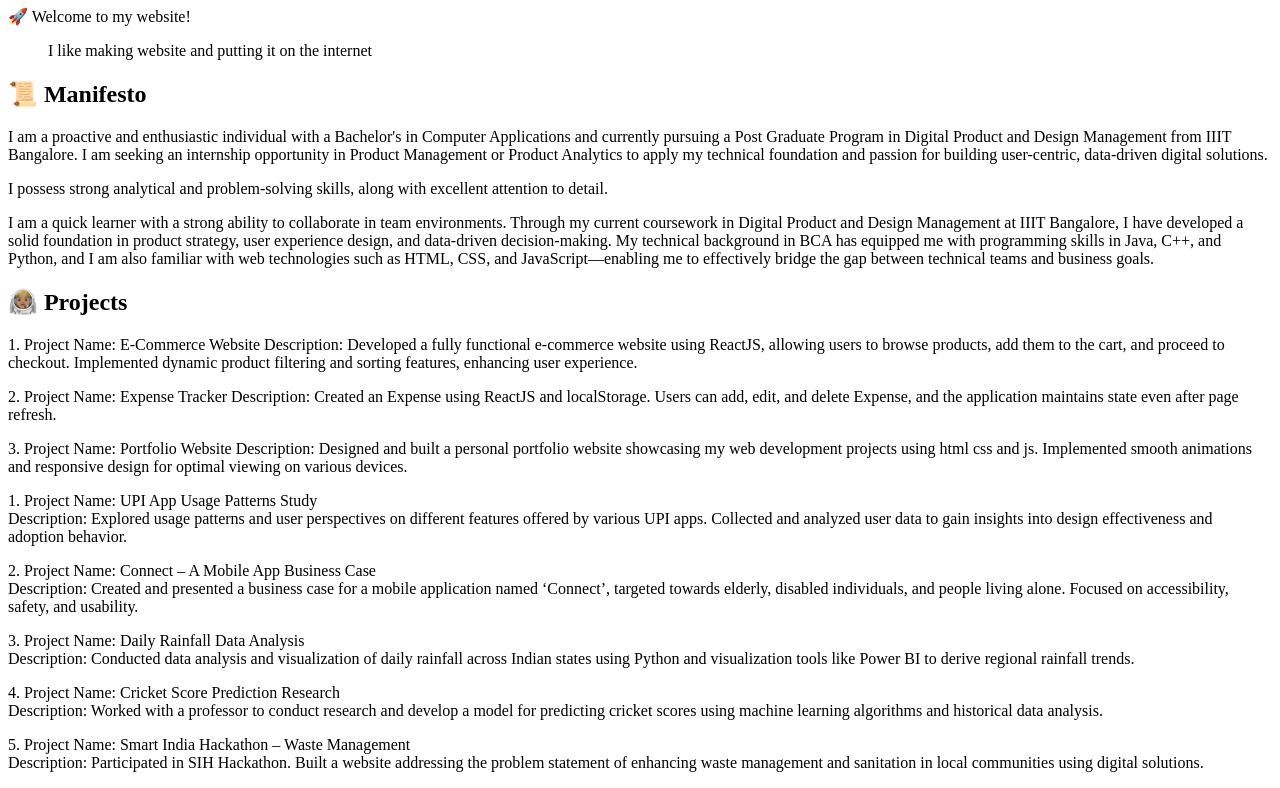
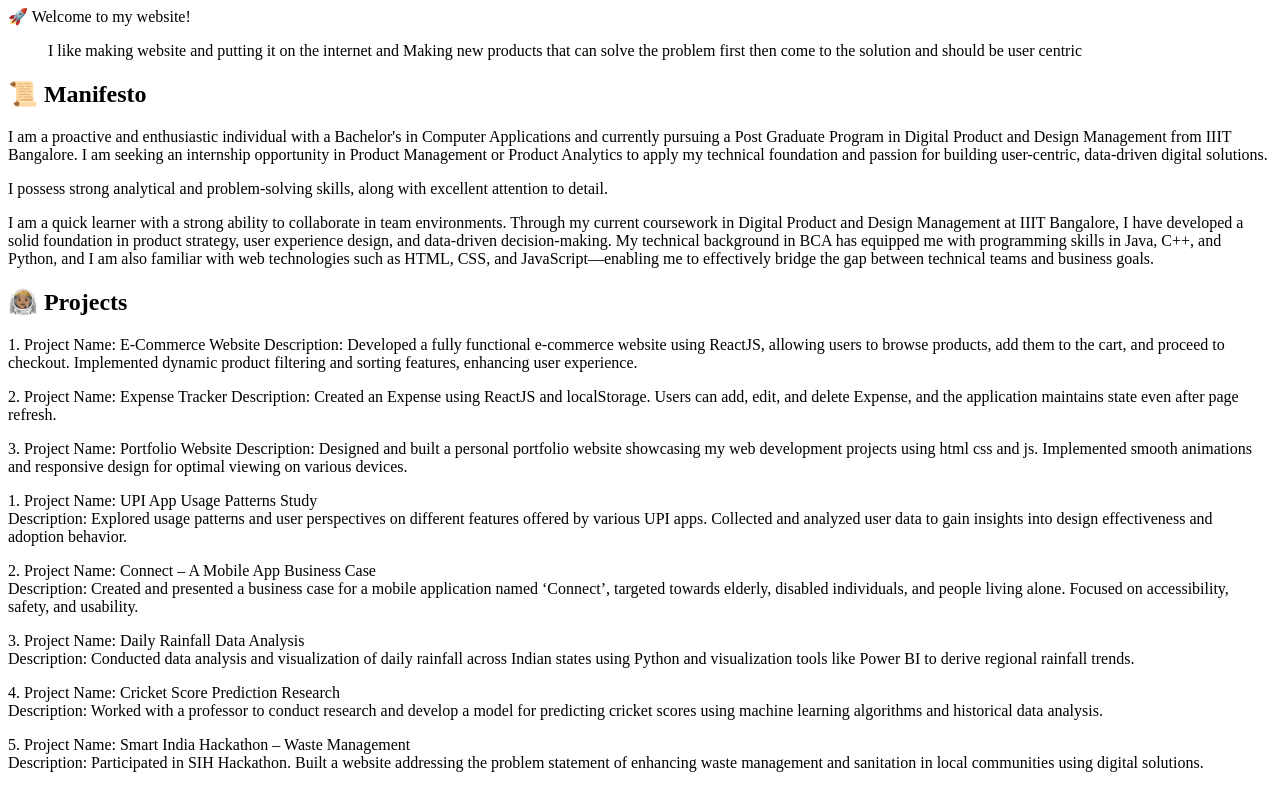
Before and after one commit to akankshjoshi/akanksh.github.io, a plain HTML site: page index.html in a window 1280 px wide. Shown: the part 235-1023 px from the top of the page. Drawn offline with Linux system fonts and the light colour scheme.

Commit message:
Update index.html

```diff
--- a/index.html
+++ b/index.html
@@ -19,7 +19,7 @@
 
 
       <blockquote>
-        <p>I like making website and putting it on the internet</p>
+        <p>I like making website and putting it on the internet and Making new products that can solve the problem first then come to the solution and should be user centric</p>
       </blockquote>
 
       <section>
```
